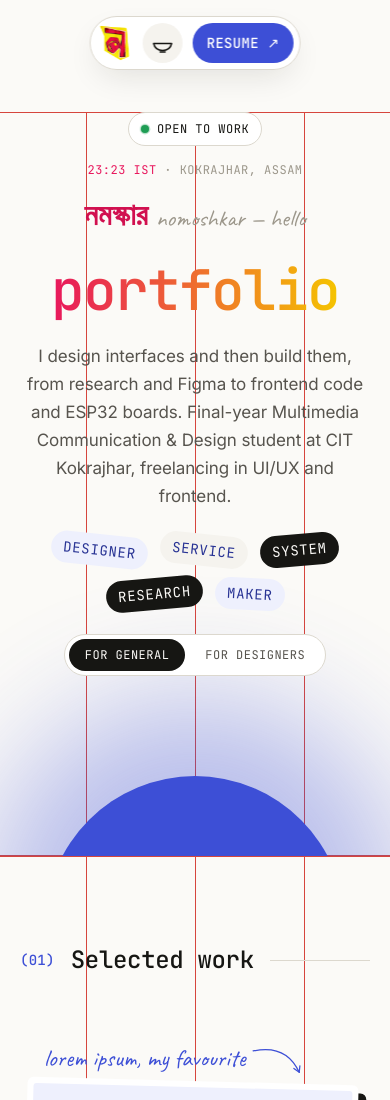
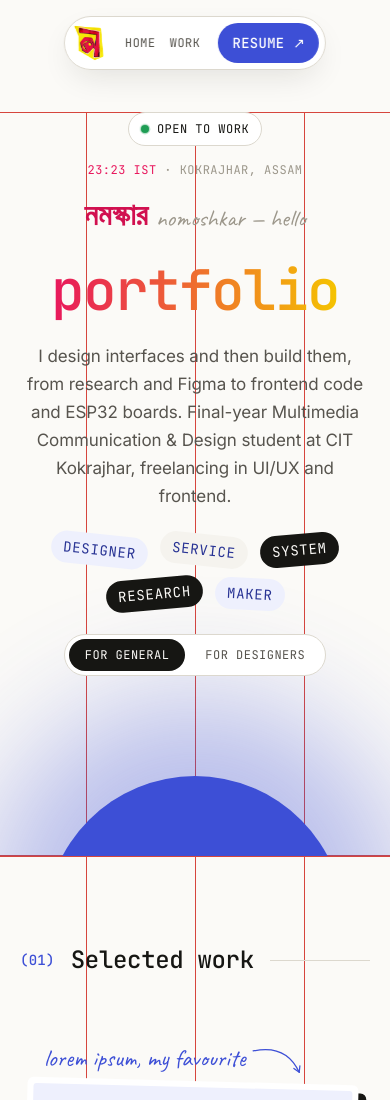
Before and after one commit to nilotpalsarkar03-boop/portfolio, a plain HTML site: page index.html in a window 390 px wide. Shown: the top 1100 px of the page. Drawn offline with Linux system fonts and the light colour scheme.

Commit message:
Phone header: logo · Home · Work · Resume; hide theme toggle on small screens
Co-Authored-By: Claude Opus 5.5 <noreply@anthropic.com>
Claude-Session: https://claude.ai/code/session_01BfmB5CHrxdxxkXFoWoYpjS

```diff
--- a/index.html
+++ b/index.html
@@ -37,6 +37,7 @@
 <header class="nav" aria-label="Main">
   <a class="nav__logo" href="#top" aria-label="Home"><img src="assets/logo.png" alt="Nilotpal's logo: the Bengali word না" width="31" height="36"></a>
   <nav class="nav__links">
+    <a class="nav__home" href="#top">Home</a>
     <a href="#selected-work">Work</a>
     <a href="#after-hours">Playground</a>
     <a href="#about">About</a>
--- a/styles.css
+++ b/styles.css
@@ -271,8 +271,14 @@ button{font:inherit;border:0;background:none;cursor:pointer;color:inherit}
   .hero__ground{top:auto;bottom:-139px;left:-50vw;right:-50vw}
   .hero__horizon{display:none}
 }
+.nav__home{display:none}
 @media (max-width:560px){
-  .nav__links{display:none}
+  /* Phone header: logo · Home · Work · Resume (no theme toggle) */
+  .nav{gap:12px}
+  .nav__links{display:flex;gap:14px;padding:0 6px}
+  .nav__links a{display:none}
+  .nav__links a.nav__home,.nav__links a[href="#selected-work"]{display:inline}
+  .nav__diya{display:none}
 }
 
 /* ============ Reduced motion ============ */
```
